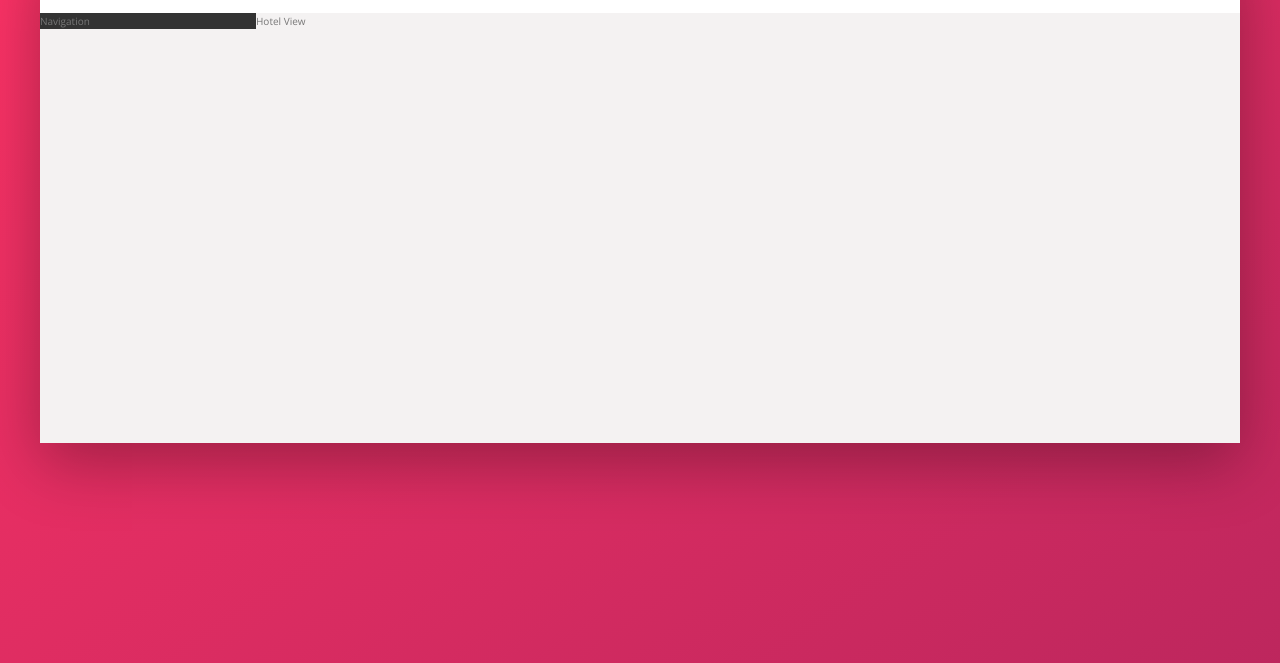
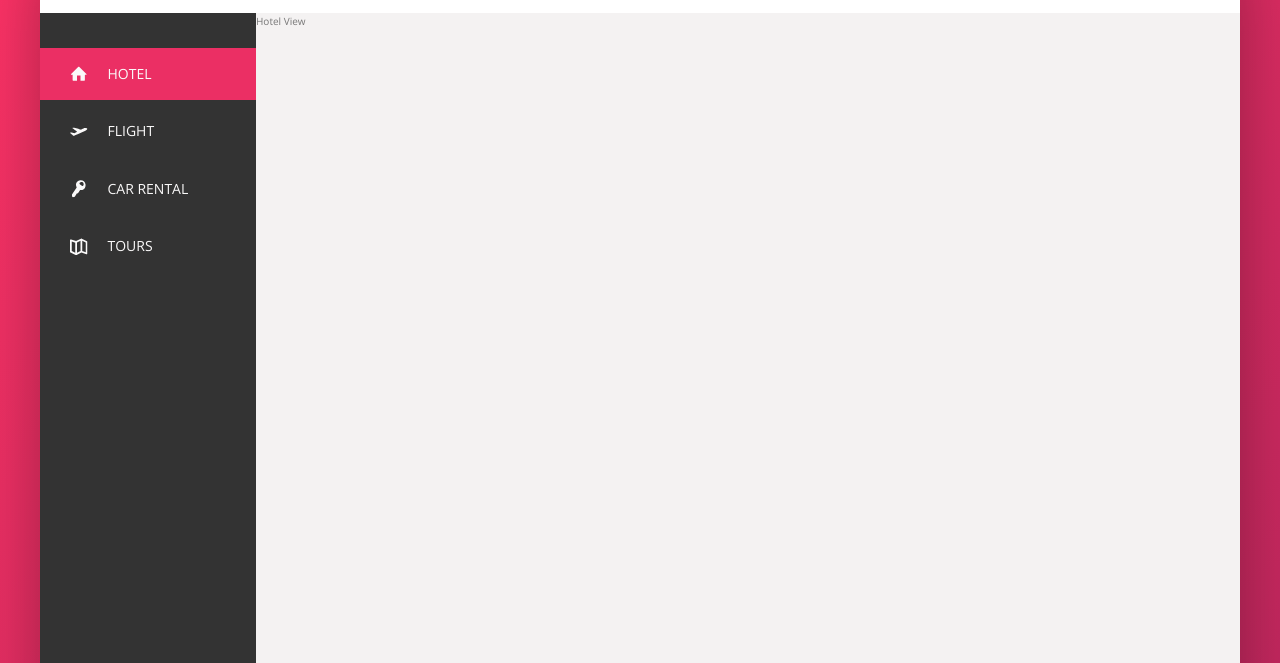
Before and after one commit to CameronStClair95/Trillo, a website: page index.html in a window 1280 px wide. Shown: the part 137-800 px from the top of the page. Drawn offline with nearby package versions, Linux system fonts and the light colour scheme.

Commit message:
Built the side navigaiton

```diff
--- a/index.html
+++ b/index.html
@@ -51,8 +51,49 @@
             <span class="user-nav__user-name">Cam</span>
         </nav>
       </header>
+
       <div class="content">
-        <nav class="sidebar">Navigation</nav>
+        <nav class="sidebar">
+
+          <ul class="side-nav">
+            <li class="side-nav__item side-nav__item--active ">
+              <a href="#" class="side-nav__link">
+                <svg class="side-nav__icon">
+                  <use xlink:href="img/sprite.svg#icon-home"></use>
+                </svg>
+                <span>Hotel</span>
+              </a>
+            </li>
+            <li class="side-nav__item">
+              <a href="#" class="side-nav__link">
+                <svg class="side-nav__icon">
+                  <use xlink:href="img/sprite.svg#icon-aircraft-take-off"></use>
+                </svg>
+                <span>Flight</span>
+              </a>
+            </li>
+            <li class="side-nav__item">
+              <a href="#" class="side-nav__link">
+                <svg class="side-nav__icon">
+                  <use xlink:href="img/sprite.svg#icon-key"></use>
+                </svg>
+                <span>Car Rental</span>
+              </a>
+            </li>
+            <li class="side-nav__item">
+              <a href="#" class="side-nav__link">
+                <svg class="side-nav__icon">
+                  <use xlink:href="img/sprite.svg#icon-map"></use>
+                </svg>
+                <span>Tours</span>
+              </a>
+            </li>
+          </ul>
+
+          <div class="legal">
+            &copy; 2023 by trillo. All rights reserved.
+          </div>
+        </nav>
         <main class="hotel-view">Hotel View</main>
       </div>
     </div>
--- a/sass/_components.scss
+++ b/sass/_components.scss
@@ -108,3 +108,71 @@
     margin-right: 1rem;
   }
 }
+
+// Side Navigation
+
+.side-nav {
+  list-style: none;
+  font-size: 1.4rem;
+  margin-top: 3.5rem;
+
+  &__item {
+    position: relative;
+
+    &:not(:last-child) {
+      margin-bottom: 0.5rem;
+    }
+  }
+
+  &__item::before {
+    content: "";
+    position: absolute;
+    top: 0;
+    left: 0;
+    height: 100%;
+    width: 3px;
+    background-color: var(--color-primary);
+    transform: scaleY(0);
+    transition: transform 0.2s, width 0.4s cubic-bezier(1, 0, 0, 1) 0.2s,
+      background-color 0.1s;
+  }
+
+  &__item:hover::before,
+  &__item--active::before {
+    transform: scaleY(1);
+    width: 100%;
+  }
+
+  &__item:active::before {
+    background-color: var(--color-primary-light);
+  }
+
+  &__link:link,
+  &__link:visited {
+    color: var(--color-grey-light-1);
+    text-decoration: none;
+    text-transform: uppercase;
+    display: block;
+    padding: 1.5rem 3rem;
+    display: flex;
+    align-items: center;
+    position: relative;
+    z-index: 1;
+  }
+
+  &__icon {
+    width: 1.75rem;
+    height: 1.75rem;
+    margin-right: 2rem;
+    fill: currentColor;
+  }
+}
+
+// CopyRight
+
+.legal {
+  font-size: 1.2rem;
+  color: var(--color-grey-light-4);
+  text-align: center;
+  padding: 2.5rem;
+}
--- a/sass/_layout.scss
+++ b/sass/_layout.scss
@@ -30,9 +30,13 @@
   background-color: var(--color-grey-dark-1);
   // flex property: flex-grow flex-shrink flex-basis
   flex: 0 0 18%;
+  display: flex;
+  flex-direction: column;
+  justify-content: space-between;
 }
 
 .hotel-view {
   background-color: var(--color-grey-light-2);
   flex: 1;
+  height: 80rem;
 }
```
Also changed, not shown: css/style.css.
